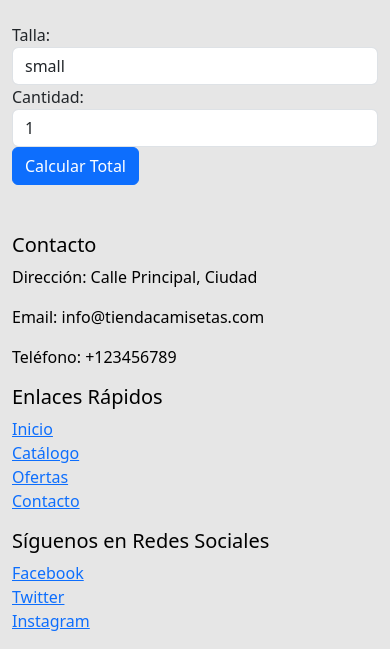
After one commit to LordRock02/tienda_estampados_camisetas_FIS, a Flask app: page /tshirts_view in a window 390 px wide. The commit adds this page. Shown: the part 481-1130 px from the top of the page. Run offline with Flask 3, Linux system fonts and the light colour scheme; some libraries are stand-ins or nearby versions.

Commit message:
vista camisetas con talla y cantidad

```diff
--- a/website/templates/home.html
+++ b/website/templates/home.html
@@ -40,7 +40,7 @@
             <div class="card-body">
               <h5 class="card-title">Captian América</h5>
               <h5 class="card-text" style="color: blueviolet; margin: 5%;">$29.500</h5>
-              <a href="/pago" class="btn btn-primary">Agregar al Carrito</a>
+              <a href="/tshirts_view" class="btn btn-primary">Agregar al Carrito</a>
             </div>
           </div>
         </div>
--- /dev/null
+++ b/website/templates/t-shirts_view.html
@@ -0,0 +1,26 @@
+{% extends "home_base.html" %}
+{% block title%}T-Shirts_view{% endblock %}
+{% block content %}
+<div class="container mt-5">
+    <form action="/calcular_total" method="post" class="col-md-6 offset-md-3">
+        <h2 class="mb-4">Camiseta Estándar</h2>
+        <img src="{{ url_for('static', filename='camiseta.jpg') }}" alt="Camiseta Estándar" class="img-fluid mb-4">
+
+        <div class="form-group">
+            <label for="size">Talla:</label>
+            <select class="form-control" name="size">
+                {% for key, value in precios.items() %}
+                    <option value="{{ key }}">{{ key }}</option>
+                {% endfor %}
+            </select>
+        </div>
+
+        <div class="form-group">
+            <label for="quantity">Cantidad:</label>
+            <input type="number" class="form-control" name="quantity" min="1" value="1">
+        </div>
+
+        <button type="submit" class="btn btn-primary">Calcular Total</button>
+    </form>
+</div>
+{% endblock %}
--- a/website/views.py
+++ b/website/views.py
@@ -7,6 +7,13 @@ import os
 from website import UPLOAD_FOLDER
 
 views = Blueprint('views', __name__)
+
+precios = {
+    'small': 29500,
+    'medium': 29500,
+    'large': 29500,
+    'xlarge': 29500
+}
 
 @views.route('/')
 def home():
@@ -23,9 +30,34 @@ def prints():
 @views.route('/tshirts')
 def tshirts():
     return render_template("t-shirts.html")
+
+
+
+@views.route('/tshirts_view', methods=['GET', 'POST'])
+def tshirts_view():
+    return render_template('t-shirts_view.html', precios=precios)
+
+
+@views.route('/calcular_total', methods=['POST'])
+def calcular_total():
+    size = request.form['size']
+    quantity = int(request.form['quantity'])
+    price_per_unit = precios.get(size, 19.99)
+
+    total = price_per_unit * quantity
+
+    return render_template('pagos.html', size=size, quantity=quantity, total=total)
+
+
+
+
 @views.route('/pago')
 def pago():
     return render_template("pagos.html")
+
+
+
+
 @views.route('/upload-design', methods=['GET', 'POST'])
 def uploadDesign():
     print(f'usuario: {sesion.getUser().getNickname()}')
```
Also changed, not shown: website/templates/pagos.html (+2 -10 lines).
